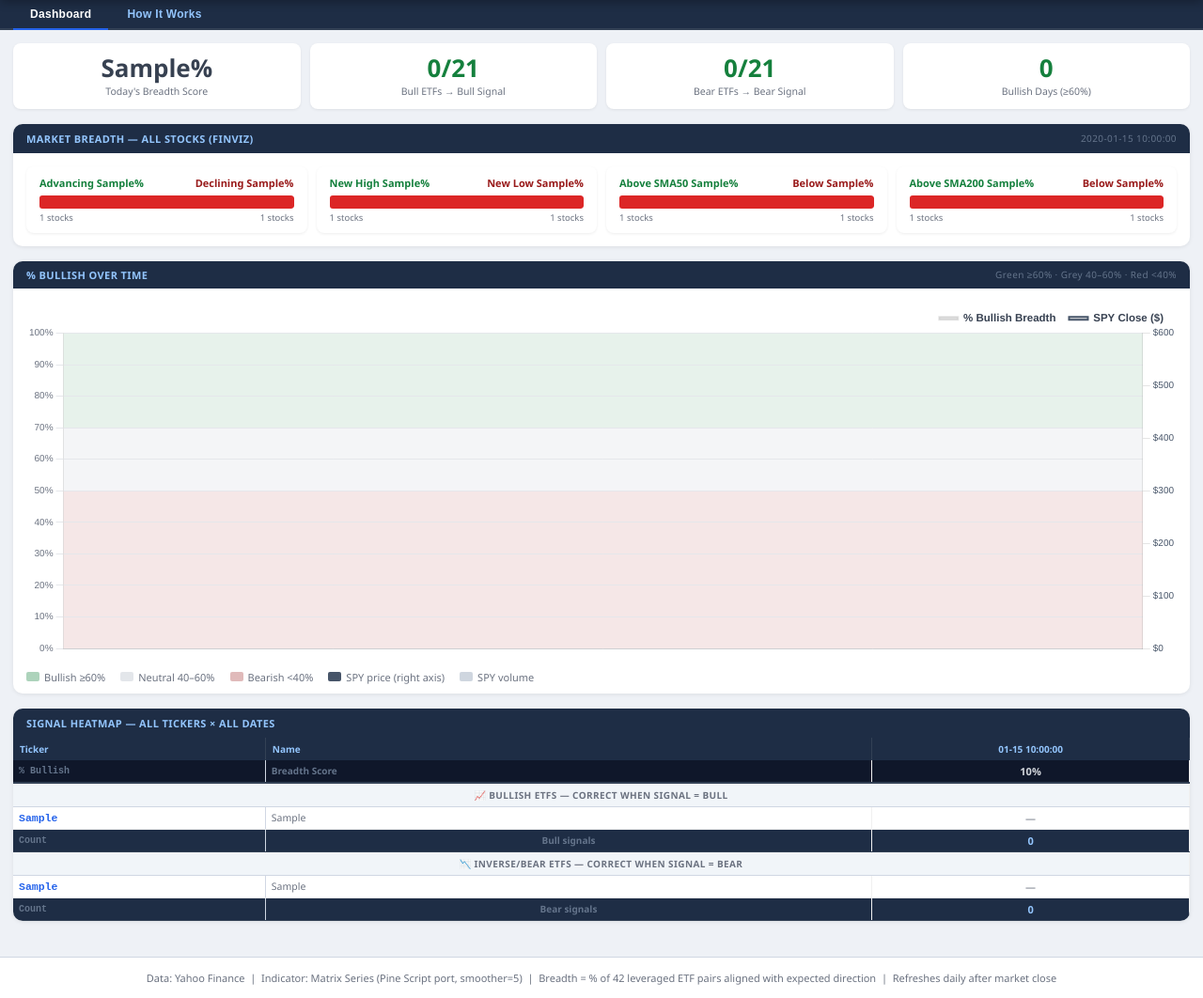
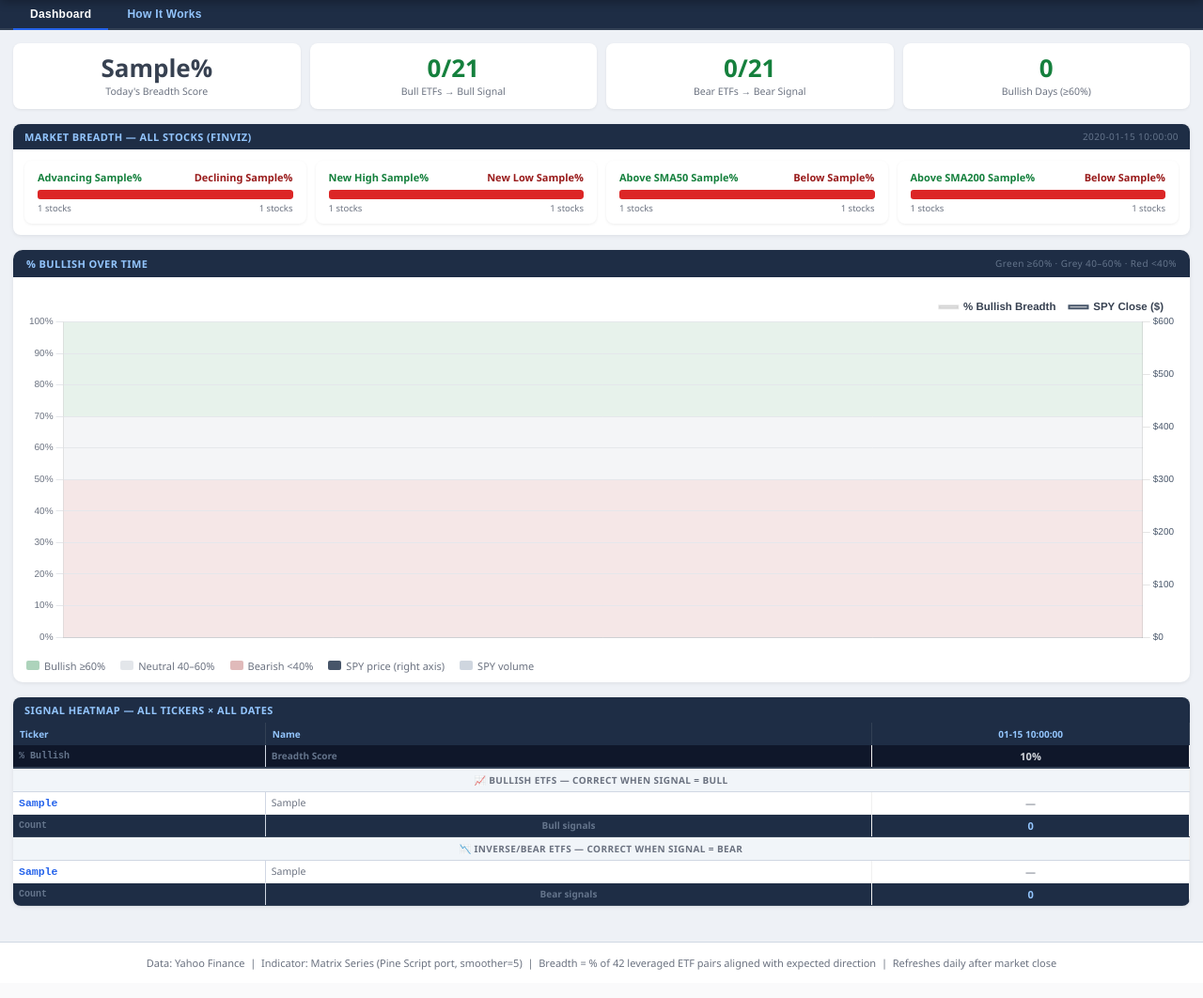
Before and after one commit to Jamesm2009/breadth-dashboard, a Flask app: template templates/index.html in a window 1280 px wide. Shown: the part 58-1120 px from the top of the page at 94% size. After the commit the page ends 1090 px from the top, so only its background shows below. Run offline with Flask 3, Linux system fonts and the light colour scheme; the template is opened without the code that fills it: most values are stand-ins (such as "Sample title", 1, 10 or a date in 2020).

Commit message:
Update index.html

```diff
--- a/templates/index.html
+++ b/templates/index.html
@@ -70,14 +70,14 @@ header {
 .main { padding: 14px 14px 30px; display: flex; flex-direction: column; gap: 16px; }
 
 /* ── Cards ── */
-.card { background: var(--surface); border-radius: 10px; box-shadow: 0 1px 4px rgba(0,0,0,.08); overflow: hidden; }
+.card { background: var(--surface); border-radius: 8px; box-shadow: 0 1px 4px rgba(0,0,0,.08); overflow: hidden; }
 .card-header {
   background: #1e2d45; color: #93c5fd;
-  padding: 8px 14px; font-size: 11px; font-weight: 700;
+  padding: 6px 12px; font-size: 11px; font-weight: 700;
   letter-spacing: .4px; text-transform: uppercase;
   display: flex; align-items: center; justify-content: space-between;
 }
-.card-body { padding: 14px; }
+.card-body { padding: 12px; }
 
 /* ── Stats row ── */
 .stats-row { display: grid; grid-template-columns: repeat(auto-fit, minmax(140px, 1fr)); gap: 10px; }
@@ -108,7 +108,7 @@ header {
 .fv-bar-label .fv-green { color: #15803d; }
 .fv-bar-label .fv-red   { color: #991b1b; }
 .fv-bar-track {
-  height: 14px;
+  height: 10px;
   border-radius: 3px;
   display: flex;
   overflow: hidden;
```
